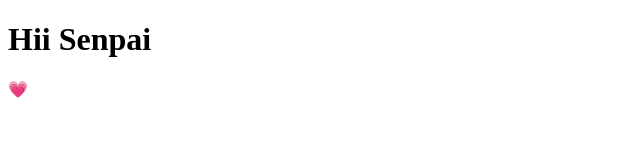
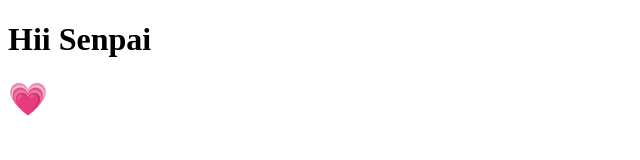
Before and after one commit to Samalama94/samalama94.github.io, a plain HTML site: page index.html in a window 1280 px wide. Shown: the full height of the page, 0-640 px from the left. Drawn offline with Linux system fonts and the light colour scheme.

Commit message:
Minor change

```diff
--- a/index.html
+++ b/index.html
@@ -5,6 +5,6 @@
   </head>
   <body>
     <h1>Hii Senpai</h1>
-    <p>&#128151;</p>
+    <h1>&#128151;</h1>
   </body>
 </html>
```
